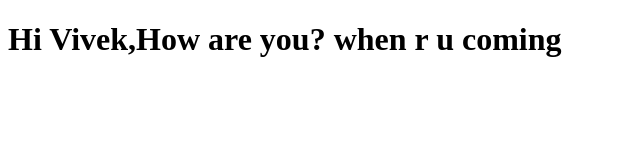
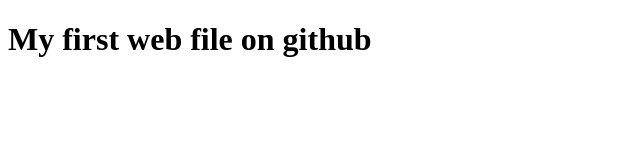
Before and after one commit to aravindkumar5/Aravind, a plain HTML site: page index.html in a window 1280 px wide. Shown: the whole page, without its empty margins (0-640 px from the left). Drawn offline with Linux system fonts and the light colour scheme.

Commit message:
third commit

```diff
--- a/index.html
+++ b/index.html
@@ -6,7 +6,8 @@
     <title></title>
 </head>
 <body>
-    <h1>Hi Vivek,How are you? when r u coming</h1>
+    <h1>My first web file on github
+</h1>
 </body>
 
 </html>
```
